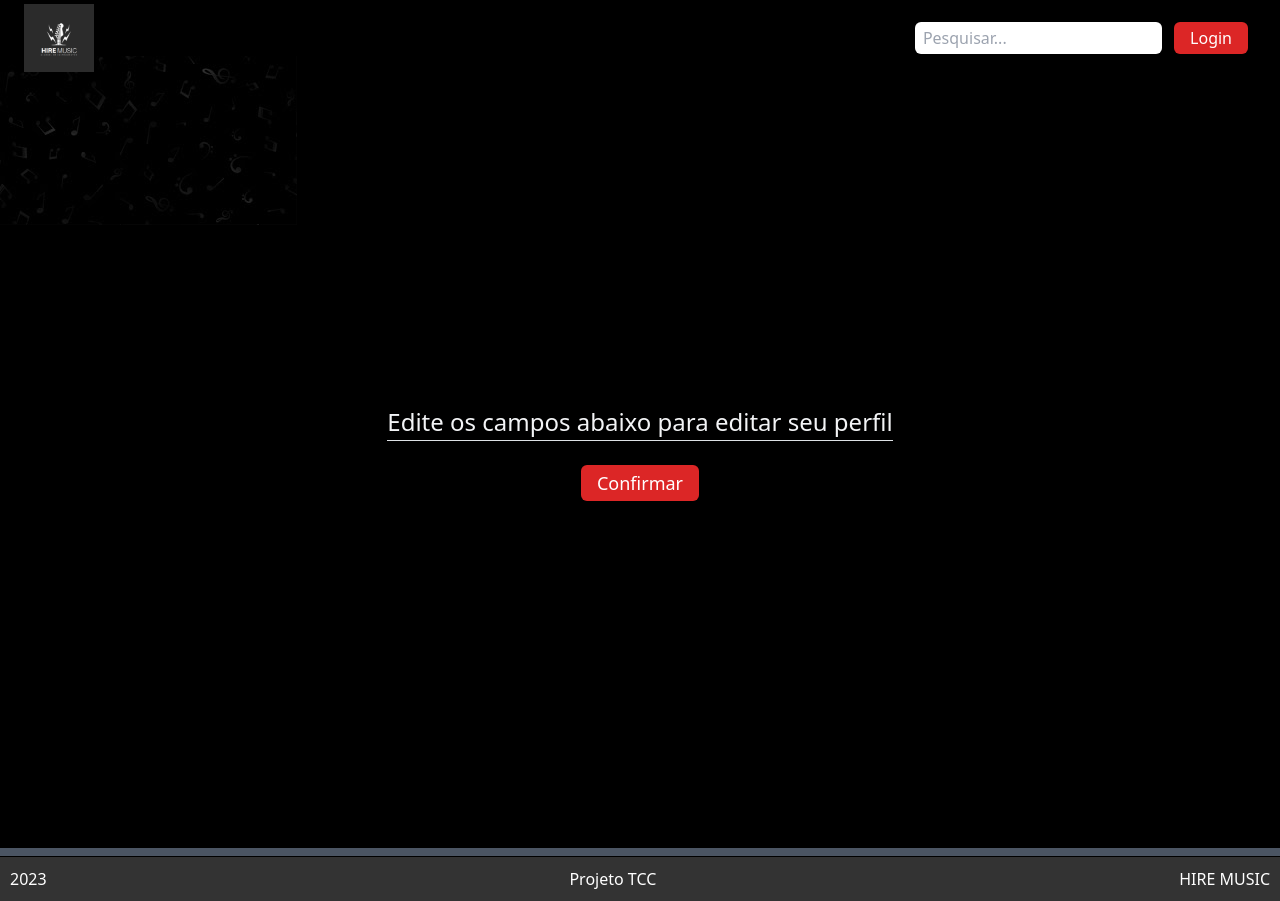
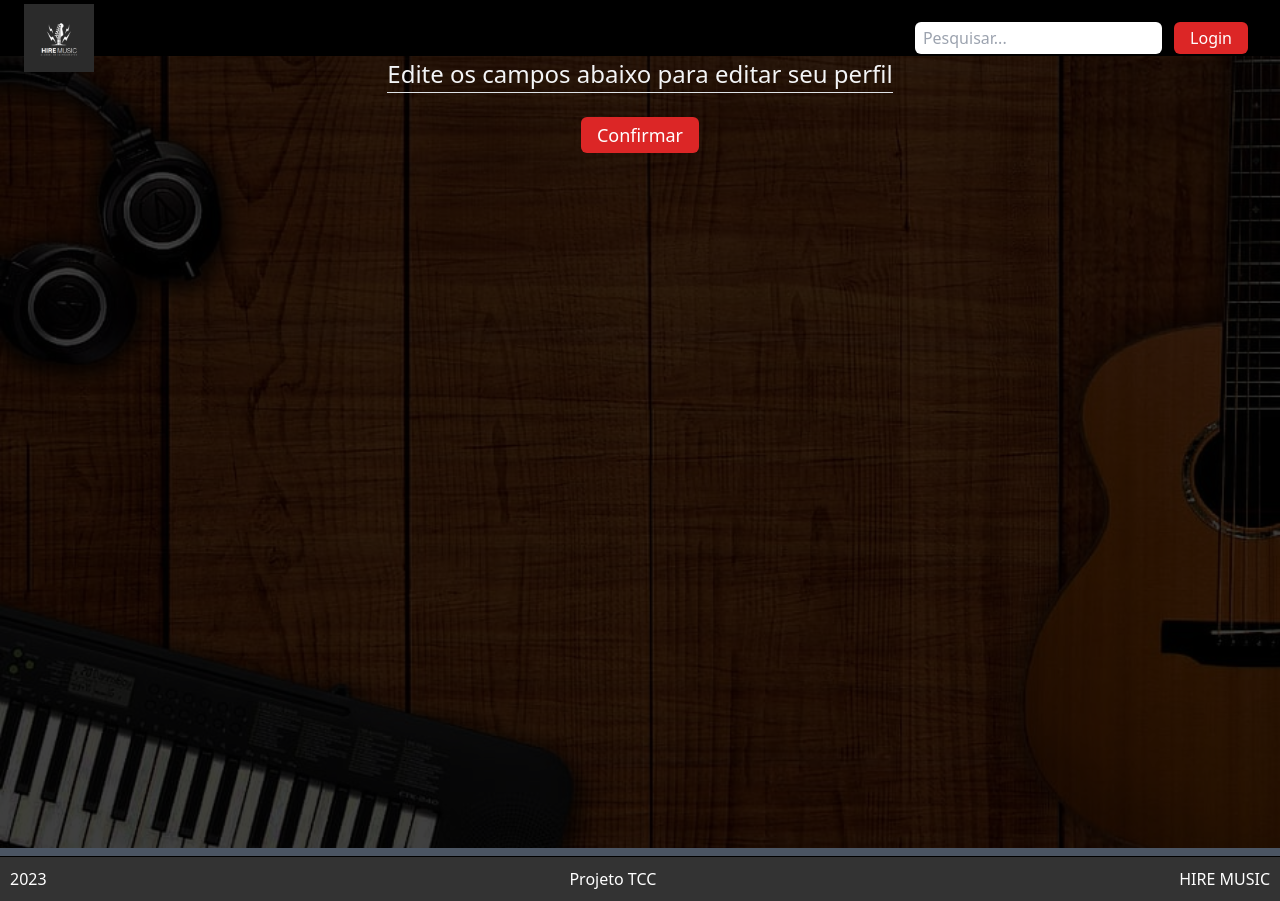
Before and after one commit to DrinkDice/ProjetoTccSite, a Django app: template hmusic/templates/editarperfil.html in a window 1280 px wide. Run offline with Django 4.2, Linux system fonts and the light colour scheme; the template is opened without the code that fills it, so the values that code supplies are empty; some libraries are stand-ins or nearby versions.

Commit message:
background alterado

```diff
--- a/hmusic/templates/editarperfil.html
+++ b/hmusic/templates/editarperfil.html
@@ -15,7 +15,7 @@ Editar Perfil
 {% endblock %}
 
 {% block content %}
-    <header class="min-h-screen bg-black bg-opacity-75 bg-blend-overlay showcase border-gray-600 border-b-8 flex justify-center items-center bg-no-repeat"  style="background-image: url('{% static 'images/Fundo.jpg' %}');">
+    <header class="min-h-screen bg-black bg-opacity-75 bg-blend-overlay showcase border-gray-600 border-b-8 flex justify-center items-center bg-no-repeat height-100vh background-size-cover"  style="background-image: url('{% static 'images/FundoTcc.jpg' %}') ;background-position:center; background-size:cover ;height:100vh;">
         <div class="z-10 h-full py-32 md:py-0 text-gray-100 text-center flex items-center flex-col">
             <h2>{{ user.username }}</h2>
 
--- a/hmusic/templates/homepage.html
+++ b/hmusic/templates/homepage.html
@@ -99,7 +99,7 @@ h1 {
 {% block content %}
     <h1>Essa é a homepage do site</h1>
 <main class='bg-primary_black min-h-screen w-full border-gray-600 border-b-8'>
-        <section class="h-screen relative bg-no-repeat pb-8 pl-6 flex items-end bg-cover" style="background-image: url('{% static 'images/Fundo.jpg' %}');">
+        <section class="h-screen relative bg-no-repeat pb-8 pl-6 flex items-end bg-cover" style="background-image: url('{% static 'images/FundoTcc.jpg' %}');">
             <div>
                 <h2 class="text-6xl font-semibold text-white my-4">
 
```
Also changed, not shown: db.sqlite3, static/images/Fundo.jpg (deleted), static/images/FundoTcc.jpg (added).
